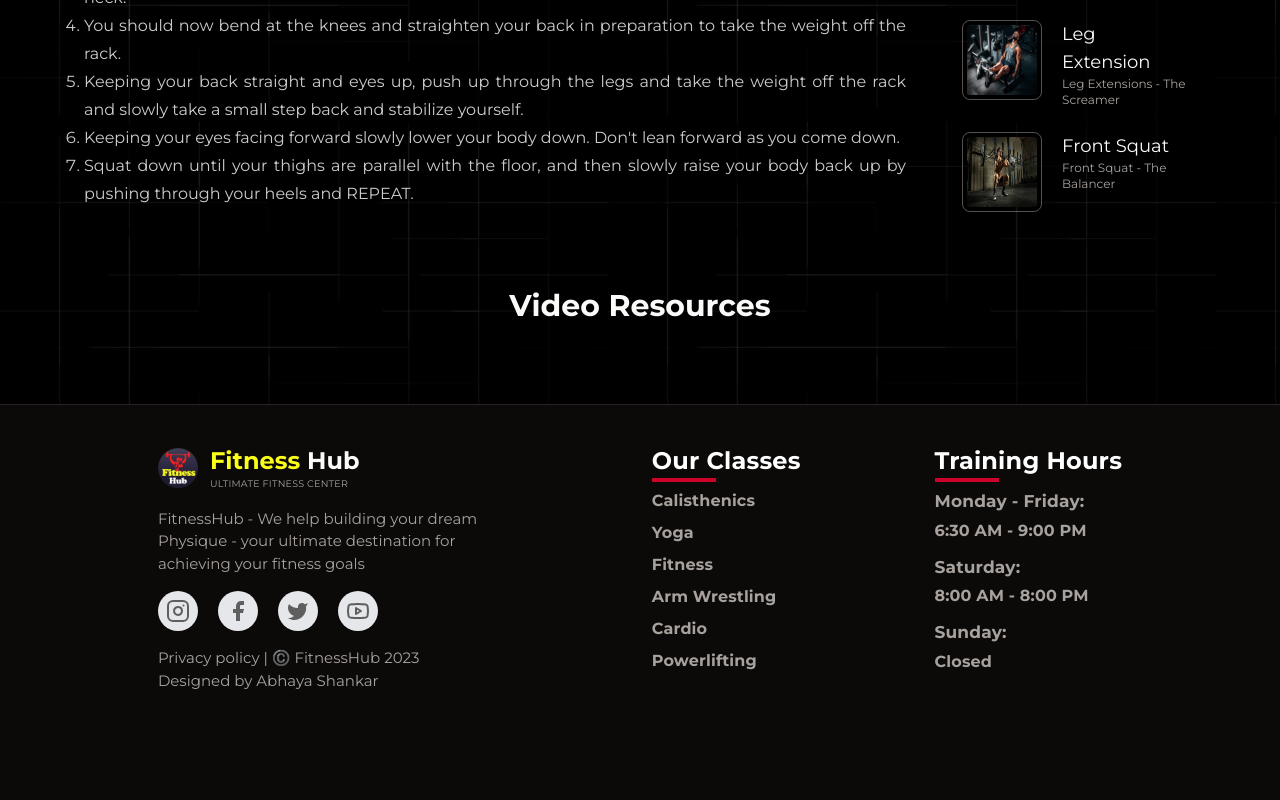
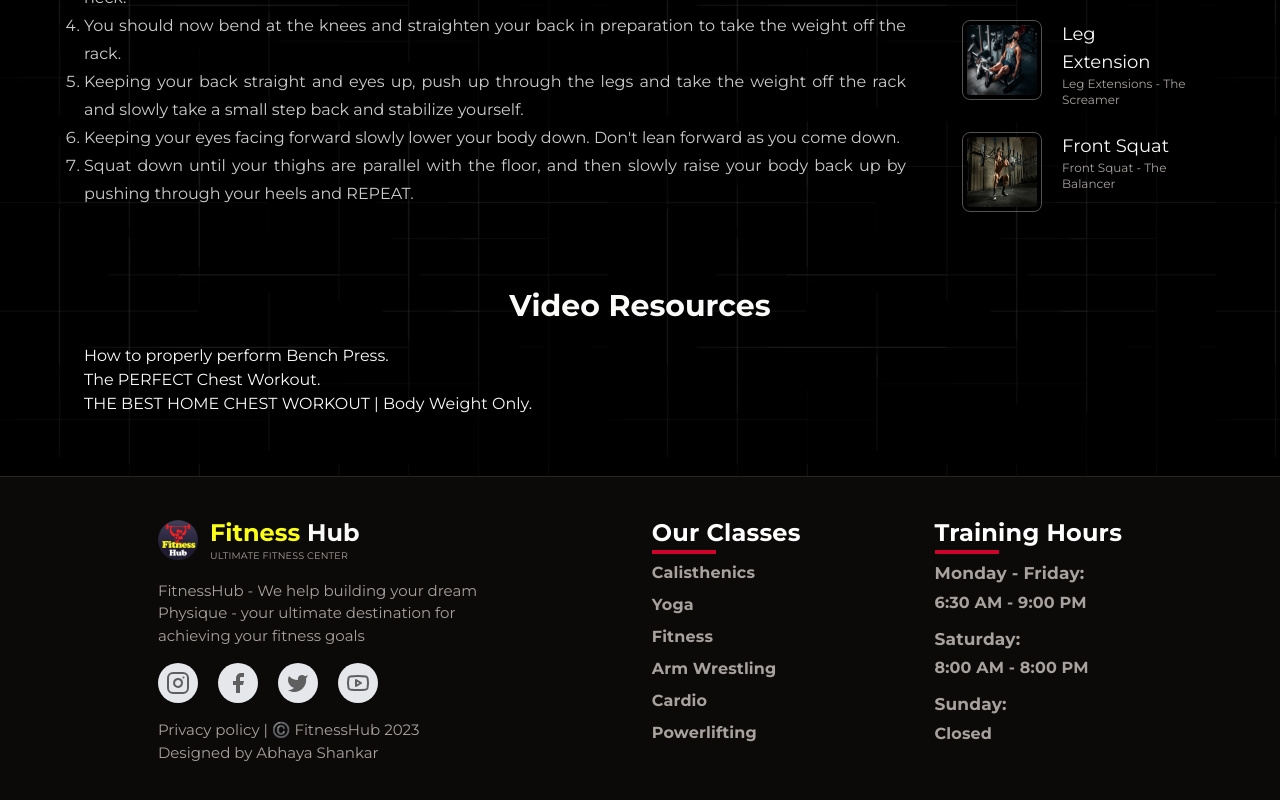
Before and after one commit to AbhayaShankar/Fitness-Hub., a Next.js app: page /exercise/back-squats in a window 1280 px wide. Shown: the part 1684-2484 px from the top of the page. Before the commit the page ends 2416 px from the top, so only its background shows below. Built offline with nearby package versions, Linux system fonts and the light colour scheme.

Commit message:
video-refernce hooked

```diff
--- a/app/(routes)/(otherRoutes)/exercise/[slug]/page.tsx
+++ b/app/(routes)/(otherRoutes)/exercise/[slug]/page.tsx
@@ -8,17 +8,15 @@ import {
 } from "@/components/SingleExercise";
 import { Button } from "@/components/ui/button";
 import { ArrowLeftCircleIcon } from "lucide-react";
-import { Metadata, NextPage } from "next";
+import { Metadata } from "next";
 import Image from "next/image";
 import Link from "next/link";
 import React from "react";
 
 import ExercisesList from "../../../../../exercises.json";
 import { ExerciseDescProps } from "../page";
-
-// type Props = {
-//   params: { slug: string };
-// };
+import VideoReference from "@/components/VideoReference";
+import VideoReferenceList from "../../../../../video-references.json";
 
 export const metadata: Metadata = {
   title: "Single Muscle", // TODO: Dynamic title
@@ -164,6 +162,7 @@ const SingleExercise = ({ ...props }: ExerciseDescProps) => {
           <h3 className="text-center capitalize font-semibold text-lg lg:text-3xl mb-5">
             Video Resources
           </h3>
+          <VideoReference VideoReferenceList={VideoReferenceList} />
         </div>
       </div>
     </div>
--- /dev/null
+++ b/components/VideoReference.tsx
@@ -0,0 +1,17 @@
+import React from "react";
+
+interface VideoReferenceProps {}
+
+const VideoReference: React.FC<VideoReferenceProps> = ({
+  VideoReferenceList,
+}: any) => {
+  return (
+    <div>
+      {VideoReferenceList.videos.map((video) => (
+        <div key={video.title}>{video.title}</div>
+      ))}
+    </div>
+  );
+};
+
+export default VideoReference;
--- a/video-references.json
+++ b/video-references.json
@@ -1,21 +1,21 @@
 {
   "videos": [
     {
-      "tile": "How to properly perform Bench Press.",
+      "title": "How to properly perform Bench Press.",
       "desc": "Master the art of bench pressing with precision to sculpt your chest, shoulders, and arms. Don't underestimate the importance of proper form to prevent potential injuries. Discover the simplicity of perfect bench technique in 5 easy steps",
       "link": "https://www.youtube.com/watch?v=4Y2ZdHCOXok&ab_channel=JeremyEthier",
       "imgsrc": "bench-press-in-5-steps.jpeg",
       "category": "chest"
     },
     {
-      "tile": "The PERFECT Chest Workout.",
+      "title": "The PERFECT Chest Workout.",
       "desc": "Master the art of bench pressing with precision to sculpt your chest, shoulders, and arms. Don't underestimate the importance of proper form to prevent potential injuries. Discover the simplicity of perfect bench technique in 5 easy steps",
       "link": "https://www.youtube.com/watch?v=89e518dl4I8&ab_channel=ATHLEAN-X%E2%84%A2",
       "imgsrc": "bench-press-in-5-steps.jpeg",
       "category": "chest"
     },
     {
-      "tile": "THE BEST HOME CHEST WORKOUT | Body Weight Only.",
+      "title": "THE BEST HOME CHEST WORKOUT | Body Weight Only.",
       "desc": "Master the art of bench pressing with precision to sculpt your chest, shoulders, and arms. Don't underestimate the importance of proper form to prevent potential injuries. Discover the simplicity of perfect bench technique in 5 easy steps",
       "link": "https://www.youtube.com/watch?v=L6SXFAvbmkg&ab_channel=THENX",
       "imgsrc": "bench-press-in-5-steps.jpeg",
```
